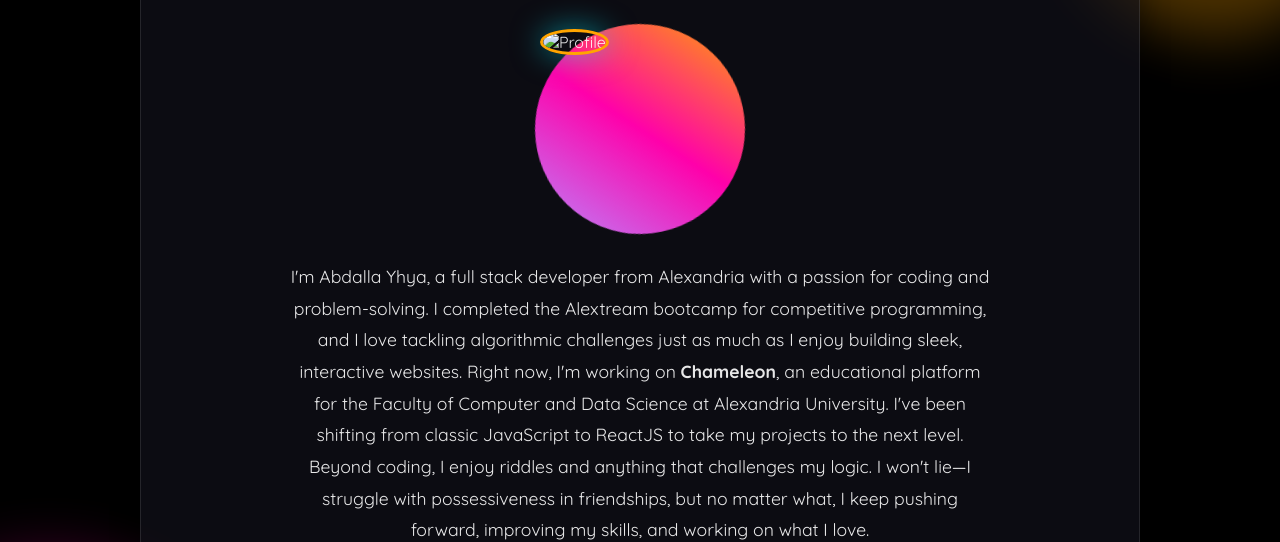
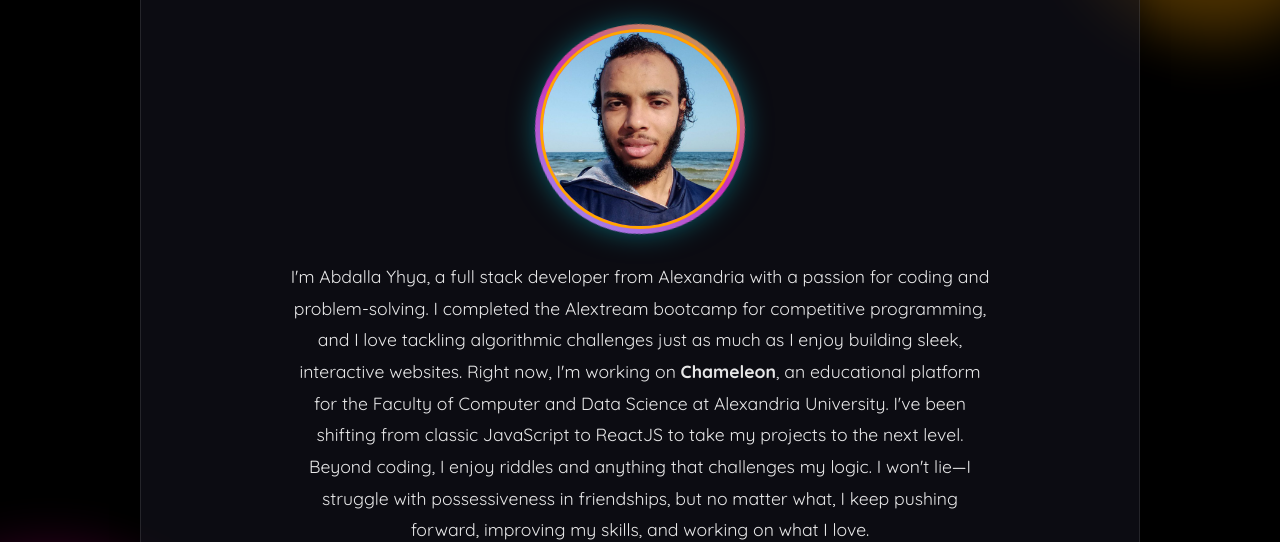
Before and after one commit to Abdallayhya/portfolio, a plain HTML site: page protofolio/index.html in a window 1280 px wide. Both pictures are taken after a click on the link "ABOUT". Shown: the part 258-800 px from the top of the page. Drawn offline with nearby package versions, Linux system fonts and the light colour scheme.

Commit message:
index.html

```diff
--- a/protofolio/index.html
+++ b/protofolio/index.html
@@ -91,7 +91,7 @@
                 <div class="about-content">
                     <div class="profile-img-container">
                         <div class="profile-img-border"></div>
-                        <img src="public/photo.jpg" alt="Profile" class="profile-img">
+                        <img src="photo_2025-05-26_11-57-17.jpg" alt="Profile" class="profile-img">
                     </div>
                     <p class="bio-text">
                         I'm Abdalla Yhya, a full stack developer from Alexandria with a passion for coding and
```
